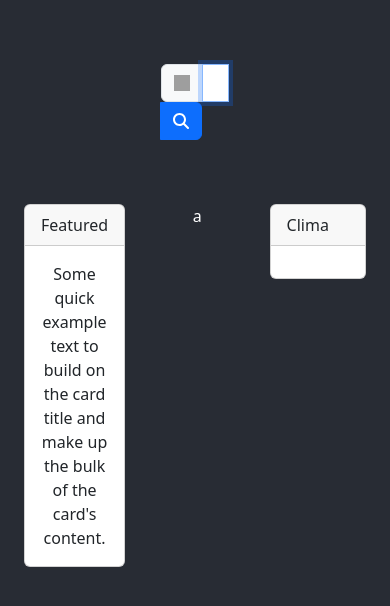
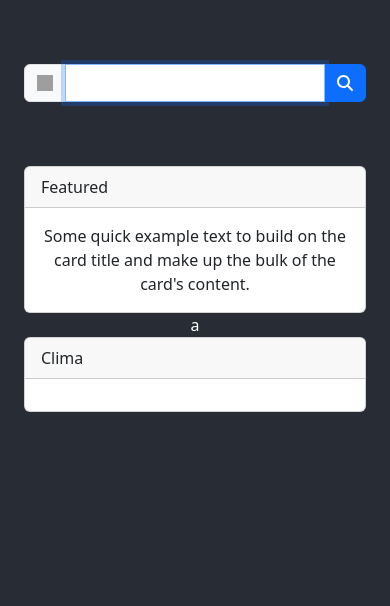
Before and after one commit to r3ch1/start-page, a React (Create React App) app: page / in a window 390 px wide. Shown: the part 136-742 px from the top of the page. Built offline with nearby package versions, Linux system fonts and the light colour scheme; no server answers; grey boxes are pictures that could not be loaded.

Commit message:
fix - fix lint errors

```diff
--- a/src/App.tsx
+++ b/src/App.tsx
@@ -1,5 +1,3 @@
-import React from 'react';
-import logo from './logo.svg';
 import './App.css';
 import Button from 'react-bootstrap/Button';
 import Form from 'react-bootstrap/Form';
@@ -14,7 +12,7 @@ const App = () => {
     <div className="App container-fluid">
       <div className="container-fluid">
         <div className="row justify-content-center">
-          <div className="col-3">
+          <div className="col-md-3 col-xs-12">
             <form action="https://duckduckgo.com/" method="get" className="form-search">
               <InputGroup className="mb-3">
                 <InputGroup.Text>
@@ -38,7 +36,7 @@ const App = () => {
       </div>
       <div className="container-fluid mt-5">
         <div className="row">
-          <div className="col">
+          <div className="col-xs-12 col-md-4">
             <Card>
               <Card.Header style={{ textAlign: 'left' }}>Featured</Card.Header>
               <Card.Body>
@@ -48,8 +46,8 @@ const App = () => {
               </Card.Body>
             </Card>
           </div>
-          <div className="col">a</div>
-          <div className="col">
+          <div className="col-xs-12 col-md-4">a</div>
+          <div className="col-xs-12 col-md-4">
             <Card>
               <Card.Header style={{ textAlign: 'left' }}>Clima</Card.Header>
               <Card.Body>
```
